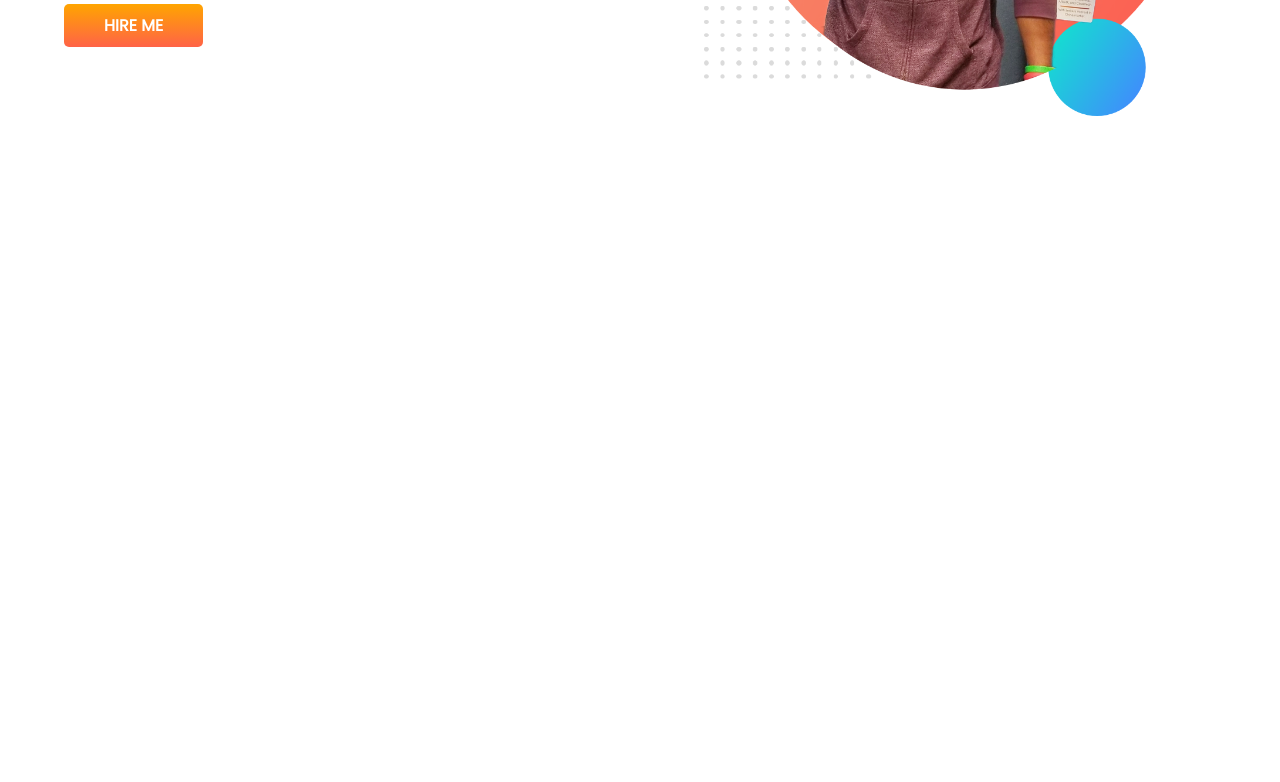
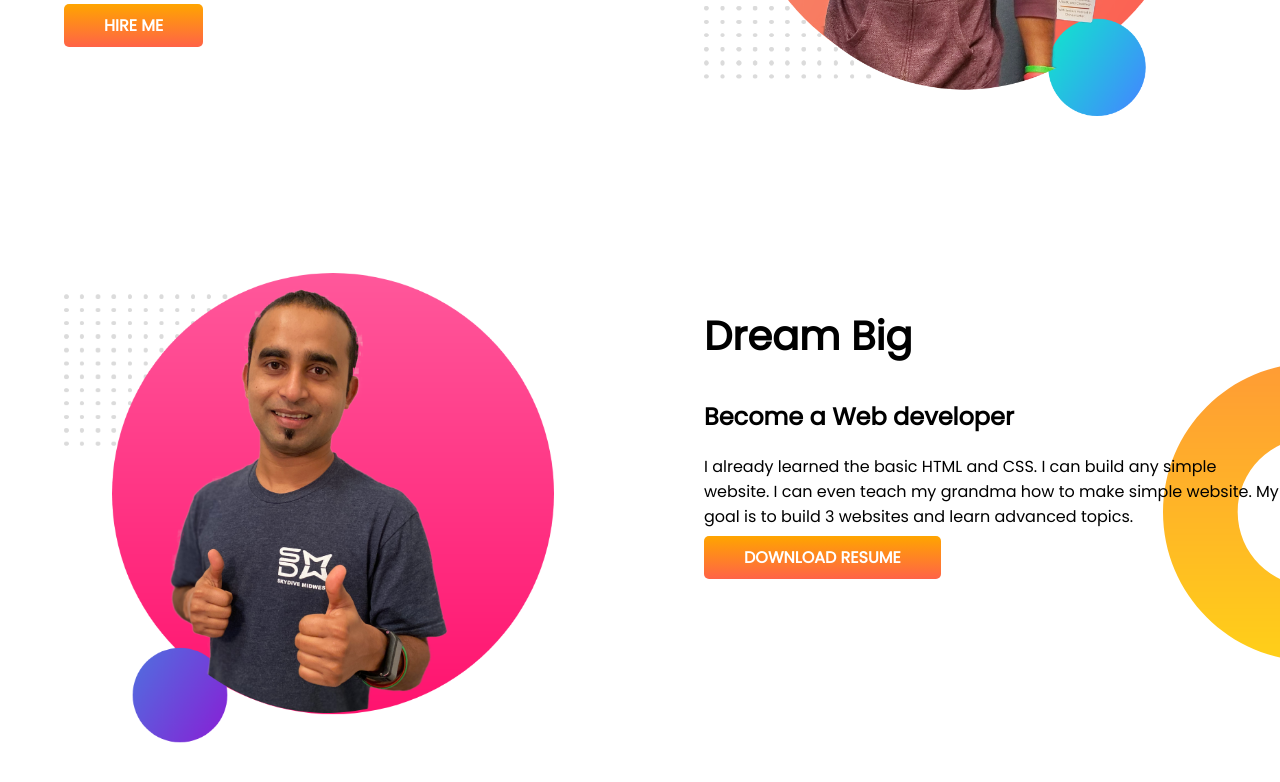
Before and after one commit to atikur09/developer-portfolio, a plain HTML site: page index.html in a window 1280 px wide. Shown: the part 370-1152 px from the top of the page. Before the commit the page ends 800 px from the top, so only its background shows below. Drawn offline with Linux system fonts and the light colour scheme.

Commit message:
dream big

```diff
--- a/index.html
+++ b/index.html
@@ -26,6 +26,19 @@
         <div class="half-width">
             <img src="/images/jhankar.png" alt="jhankar bhai">
         </div>
+    </section> <!--top-banner end -->
+    <section class="dream-big">
+        <div class="half-width">
+            <img src="/images/jhankar2.png" alt="">
+        </div>
+        <div class="half-width">
+            <h1>Dream Big</h1>
+            <h2>Become a Web developer</h2>
+            <p>
+                I already learned the basic HTML and CSS. I can build any simple website. I can even teach my grandma how to make simple website. My goal is to build 3 websites and learn advanced topics.
+            </p>
+            <a class="link-button" href="#">DOWNLOAD RESUME</a>
+        </div>
     </section>
 </body>
 
--- a/style.css
+++ b/style.css
@@ -11,6 +11,7 @@ h1{
 
 section{
     display: flex;
+    margin-bottom: 150px;
 }
 .half-width{
     width: 50%;
@@ -32,3 +33,9 @@ section{
     background-image: url(images/top-banner.png);
     background-repeat: no-repeat;
 }
+
+.dream-big{
+    background-image:url(/images/dream-bg.png) ;
+    background-repeat: no-repeat;
+    background-position: right;
+}
```
